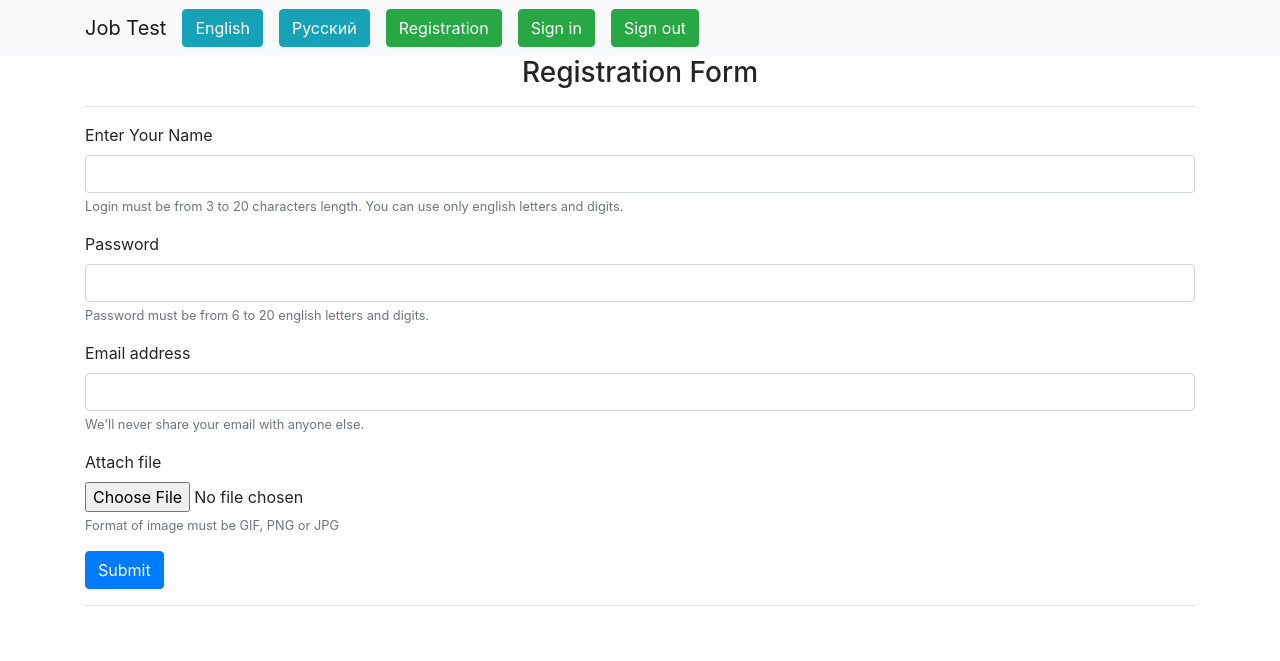
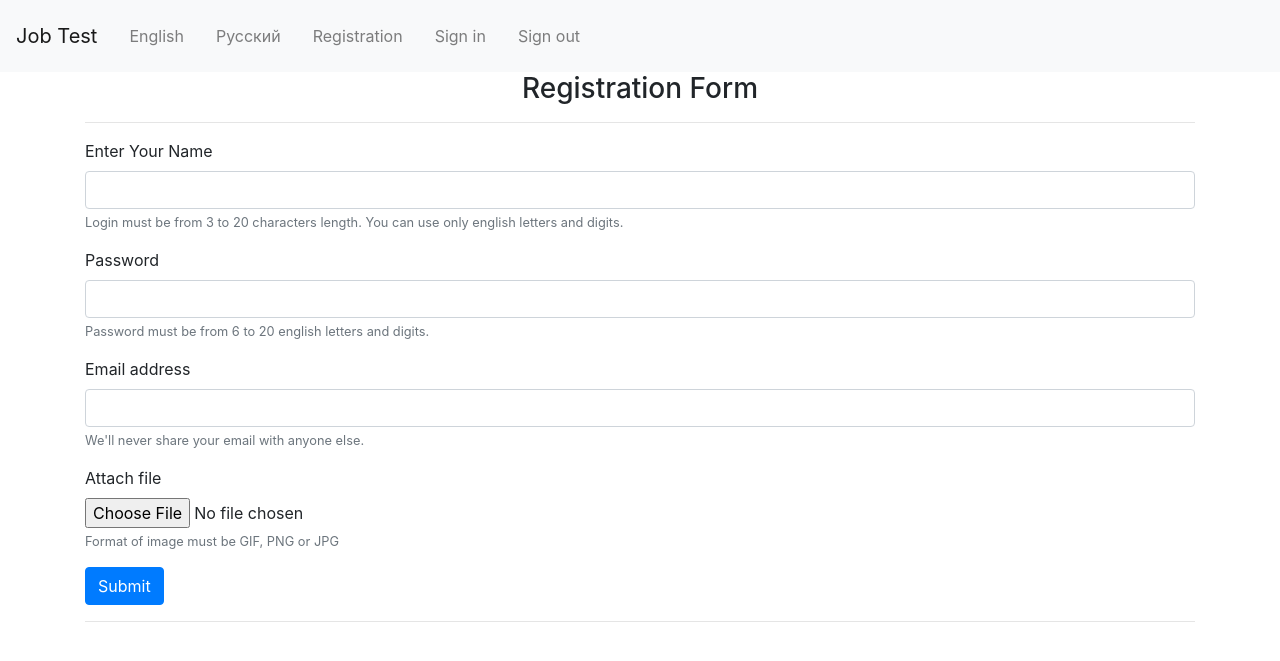
Before and after one commit to doctor4891/test-form, a PHP site: page /registration.php in a window 1280 px wide. Shown: the top 661 px of the page. Run offline with PHP 8.4, Linux system fonts and the light colour scheme.

Commit message:
toggle navbar

```diff
--- a/src/view/blocks/meta.html.twig
+++ b/src/view/blocks/meta.html.twig
@@ -7,3 +7,4 @@
 <script src="https://code.jquery.com/jquery-3.4.1.slim.min.js"
         integrity="sha384-J6qa4849blE2+poT4WnyKhv5vZF5SrPo0iEjwBvKU7imGFAV0wwj1yYfoRSJoZ+n"
         crossorigin="anonymous"></script>
+<script src="https://stackpath.bootstrapcdn.com/bootstrap/4.4.1/js/bootstrap.min.js" integrity="sha384-wfSDF2E50Y2D1uUdj0O3uMBJnjuUD4Ih7YwaYd1iqfktj0Uod8GCExl3Og8ifwB6" crossorigin="anonymous"></script>
--- a/src/view/blocks/navbar.html.twig
+++ b/src/view/blocks/navbar.html.twig
@@ -1,23 +1,24 @@
-<nav class="navbar navbar-expand-lg navbar-light bg-light ">
-    <div class="container">
-
+<nav class="navbar navbar-expand-md navbar-light bg-light ">
+    <button class="navbar-toggler" type="button" data-toggle="collapse" data-target="#toggle" aria-controls="toggle" aria-control="toggle" aria-expanded="false" aria-label="Toggle navigation">
+        <span class="navbar-toggler-icon"></span>
+    </button>
+    <div class="collapse navbar-collapse" id="toggle">
         <a class="navbar-brand" href="#">Job Test</a>
-        <ul class="navbar-nav mr-auto">
-            <li class="nav-item">
-                <button class="btn btn-info translate mr-3" id="en-gb">English</button>
-
+        <ul class="navbar-nav mr-auto mt-2 mt-lg-0">
+            <li class="nav-link">
+                <a class="nav-link translate" style="cursor:pointer;" id="en-gb">English</a>
             </li>
-            <li class="nav-item">
-                <button class="btn btn-info translate mr-3" id="ru-ru">Русский</button>
+            <li class="nav-link">
+                <a class="nav-link translate" style="cursor: pointer" id="ru-ru">Русский</a>
             </li>
-            <li class="nav-item">
-                <div class="mr-3 my-lg-0"><a href="/registration.php" class="btn btn-success"><span class="lang" key="registration">Registration </span></a></div>
+            <li class="nav-link">
+               <a href="/registration.php" class="nav-link"><span class="lang" key="registration">Registration </span></a>
             </li>
-            <li class="nav-item">
-                <div class="mr-3"><a href="/login.php" class="btn btn-success"><span class="lang" key="signIn">Sign in </span></a></div>
+            <li class="nav-link">
+               <a href="/login.php" class="nav-link"><span class="lang" key="signIn">Sign in </span></a>
             </li>
-            <li class="nav-item">
-                <div class="mr-3"><a href="/logout.php" class="btn btn-success"><span class="lang" key="signOut">Sign out </span></a></div>
+            <li class="nav-link">
+                <a href="/logout.php" class="nav-link"><span class="lang" key="signOut">Sign out </span></a>
             </li>
         </ul>
     </div>
```
